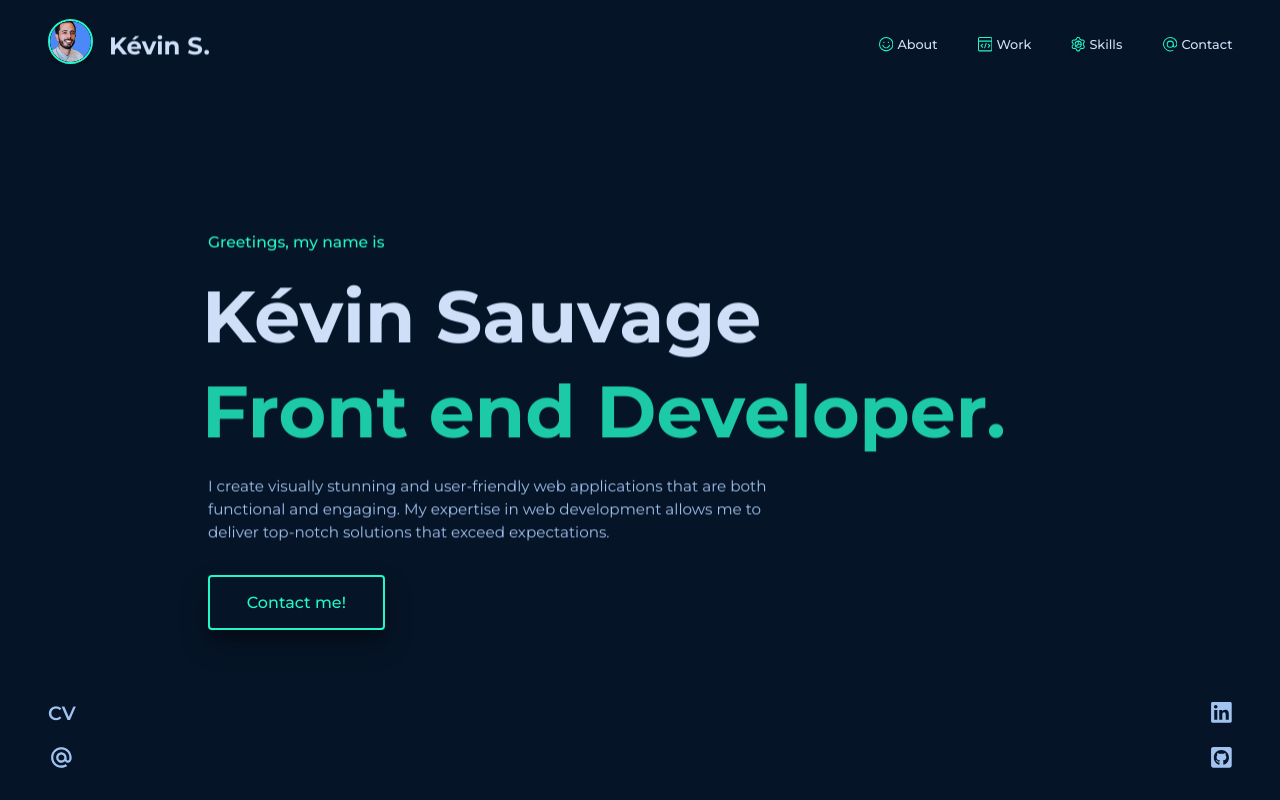
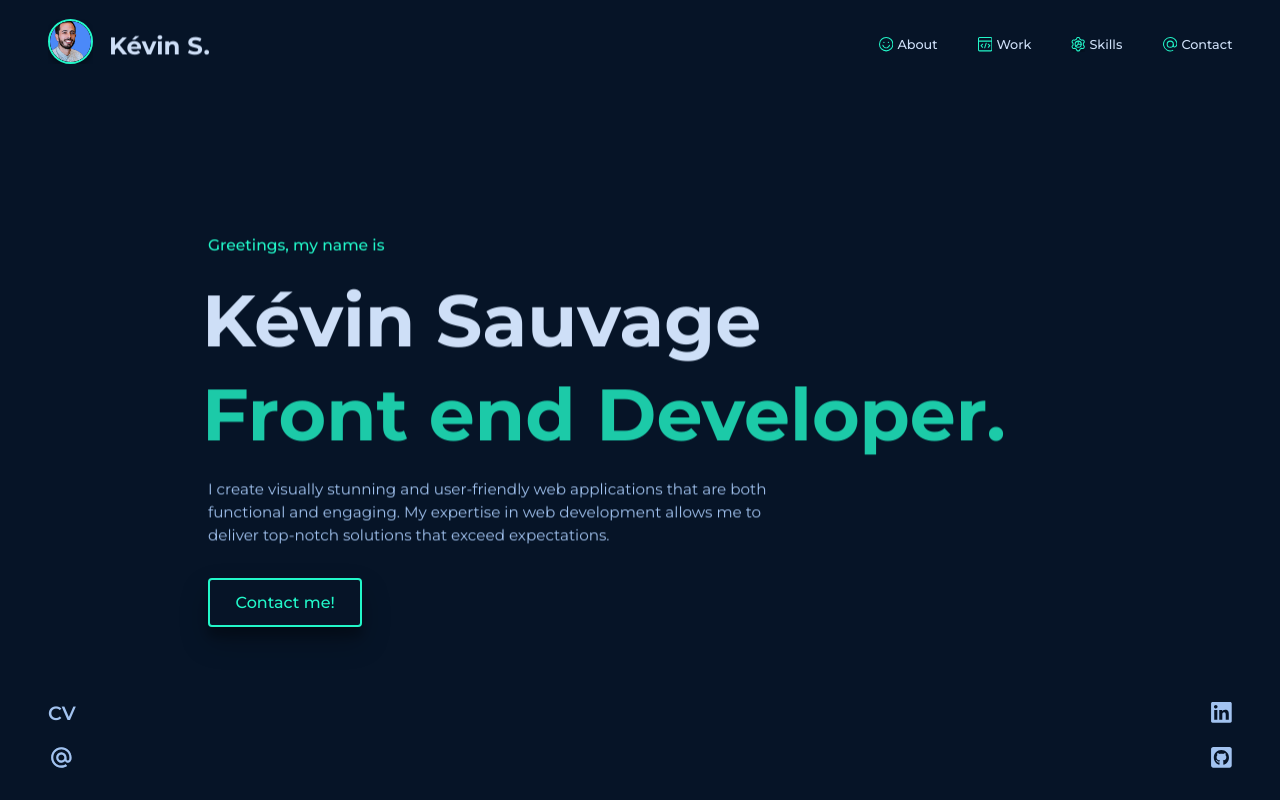
Before and after one commit to kevinsauvage/next-portfolio, a Next.js app: page / in a window 1280 px wide. Shown: the top 800 px of the page. Built offline with nearby package versions, Linux system fonts and the light colour scheme.

Commit message:
change padding

```diff
--- a/src/component/Button/Button.module.scss
+++ b/src/component/Button/Button.module.scss
@@ -3,7 +3,7 @@
   width: 100%;
   align-items: center;
   justify-content: center;
-  padding: 1rem 2.3rem;
+  padding: 0.8rem 1.6rem;
   border: none;
   border-radius: $radius_3;
   background-color: transparent;
```
